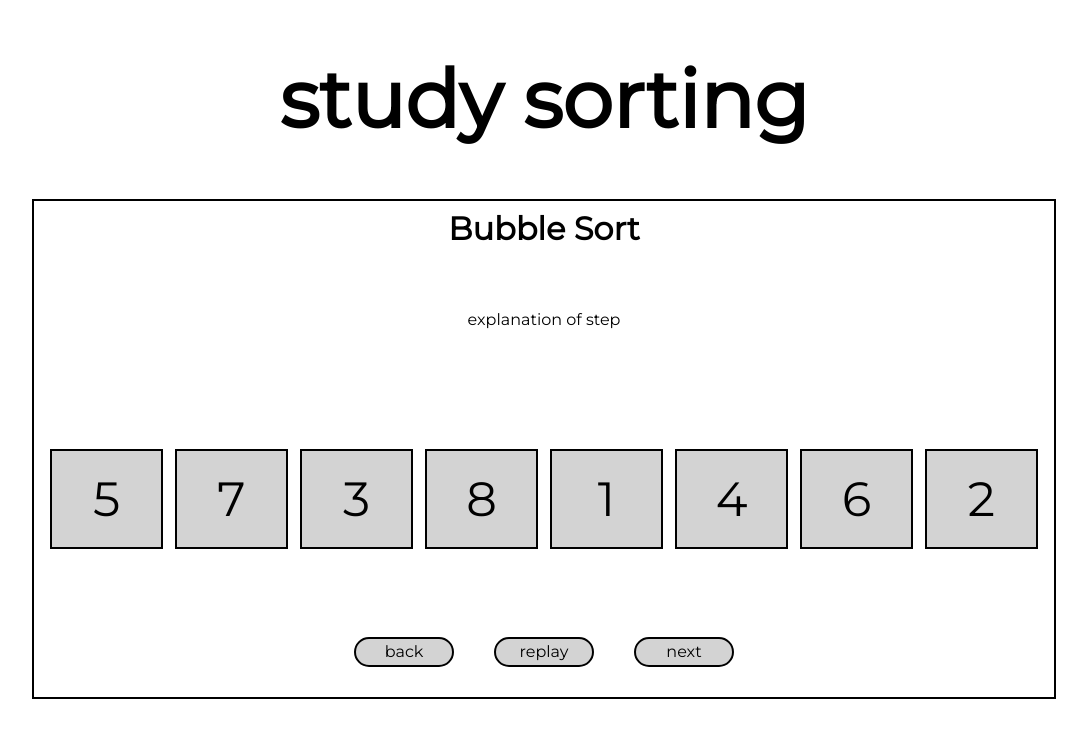
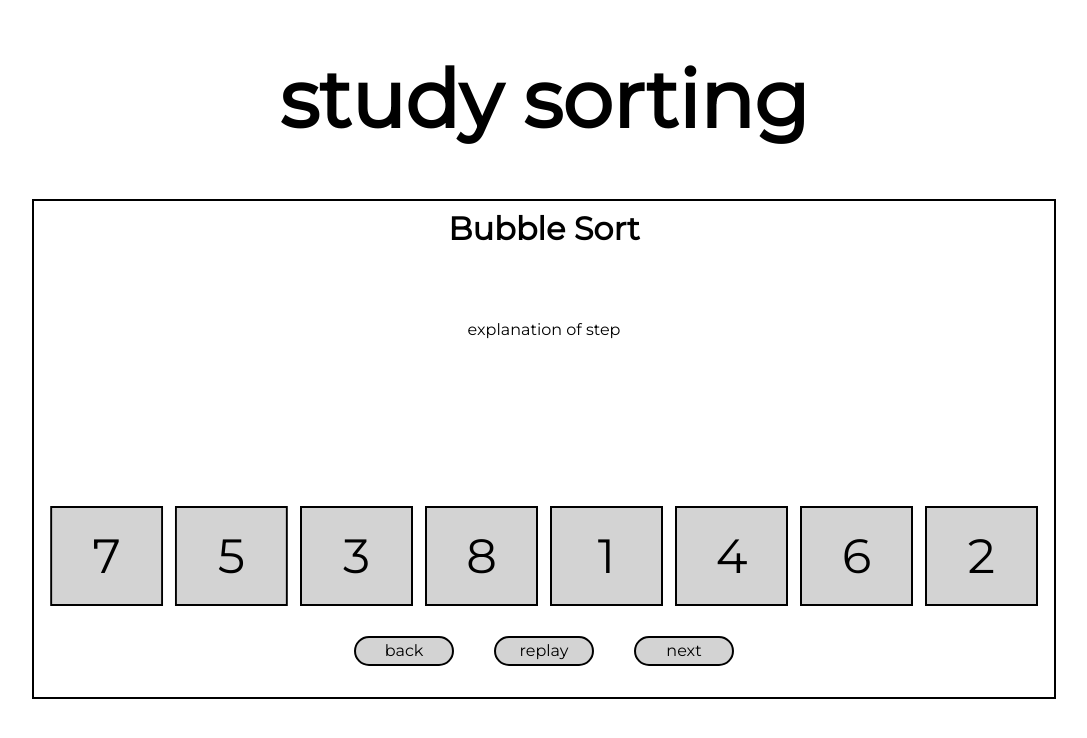
Before and after one commit to dForDeveloper/study-sorting, a React (Create React App) app: page / in a window 1280 px wide. Shown: the top 738 px of the page, without its empty margins (96-1183 px from the left). Built offline with nearby package versions, Linux system fonts and the light colour scheme.

Commit message:
Add swap animation between first two boxes

```diff
--- a/src/components/Box.js
+++ b/src/components/Box.js
@@ -3,9 +3,15 @@
 
 class Box extends Component {
   render() {
-    let { id } = this.props;
+    let { id, index } = this.props;
+    let divClass = 'Box';
+    if (index === 0) {
+      divClass += ' right-swap';
+    } else if (index === 1) {
+      divClass += ' left-swap';
+    }
     return (
-      <div className="Box">
+      <div className={divClass}>
         <span className="Box--id">{id}</span>
       </div>
     );
--- a/src/components/Demo.js
+++ b/src/components/Demo.js
@@ -3,6 +3,8 @@
 import Box from './Box';
 
 class Demo extends Component {
+
+
   fisherYatesShuffle(arr) {
     for (let i = 0; i < arr.length - 1; i++) {
       const randomIndex = Math.floor((Math.random() * (arr.length - i))) + i;
@@ -12,11 +14,12 @@
   }
 
   render() {
-    let randomBoxes = [5, 7, 3, 8, 1, 4 ,6, 2].map(num => {
+    let randomBoxes = [5, 7, 3, 8, 1, 4 ,6, 2].map((num, index) => {
       return (
         <Box
+          id={num}
+          index={index}
           key={num}
-          id={num}
         />
       );
     });
--- a/src/styles/_Box.scss
+++ b/src/styles/_Box.scss
@@ -3,7 +3,7 @@
   width: 90%;
   background-color: lightgray;
   border: 2px solid black;
-  margin: auto;
+  margin: 0 auto 20px;
   display: grid;
   justify-content: center;
   align-content: center;
@@ -12,3 +12,41 @@
 .Box--id {
   font-size: 3rem;
 }
+
+.right-swap {
+  animation: right-swap 3s ease-out normal forwards;
+}
+
+.left-swap {
+  animation: left-swap 3s ease-out normal forwards;
+}
+
+@keyframes right-swap {
+  0% {
+    transform: translateY(0px);
+  }
+  33% {
+    transform: translateY(-120px);
+  }
+  67% {
+    transform: translate(111%, -120px);
+  }
+  100% {
+    transform: translate(111%);
+  }
+}
+
+@keyframes left-swap {
+  0% {
+    transform: translateY(0px);
+  }
+  33% {
+    transform: translateY(-120px);
+  }
+  67% {
+    transform: translate(-111%, -120px);
+  }
+  100% {
+    transform: translate(-111%);
+  }
+}
--- a/src/styles/_Demo.scss
+++ b/src/styles/_Demo.scss
@@ -4,7 +4,8 @@
   padding: 10px;
   height: 500px;
   display: grid;
-  grid-template-rows: 100px 50px 1fr 50px;
+  grid-template-rows: 100px 50px 245px 50px;
+  grid-row-gap: 10px;
 }
 
 .Demo--h2 {
@@ -14,7 +15,7 @@
 .algorithm {
   display: grid;
   grid-template-columns: repeat(8, 1fr);
-  justify-content: space-around;
+  align-content: end;
 }
 
 .footer--btn {
```
